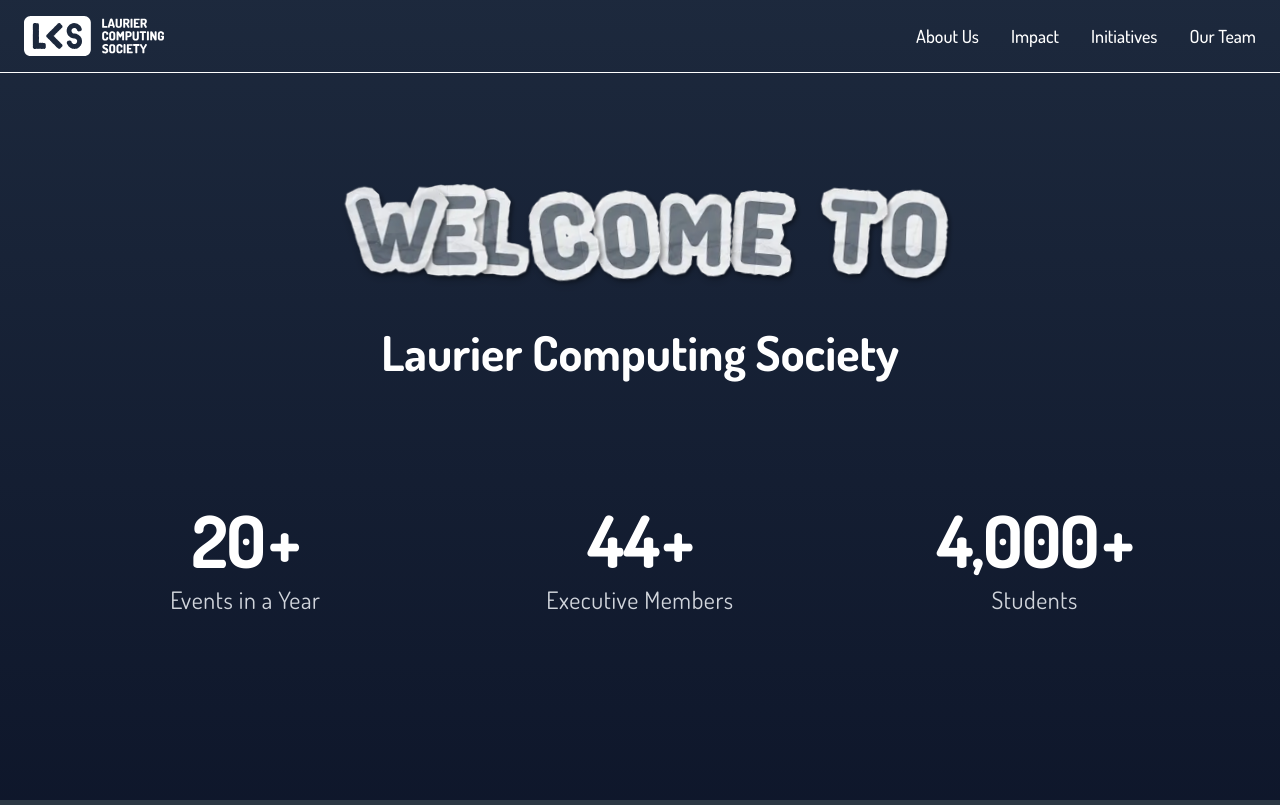
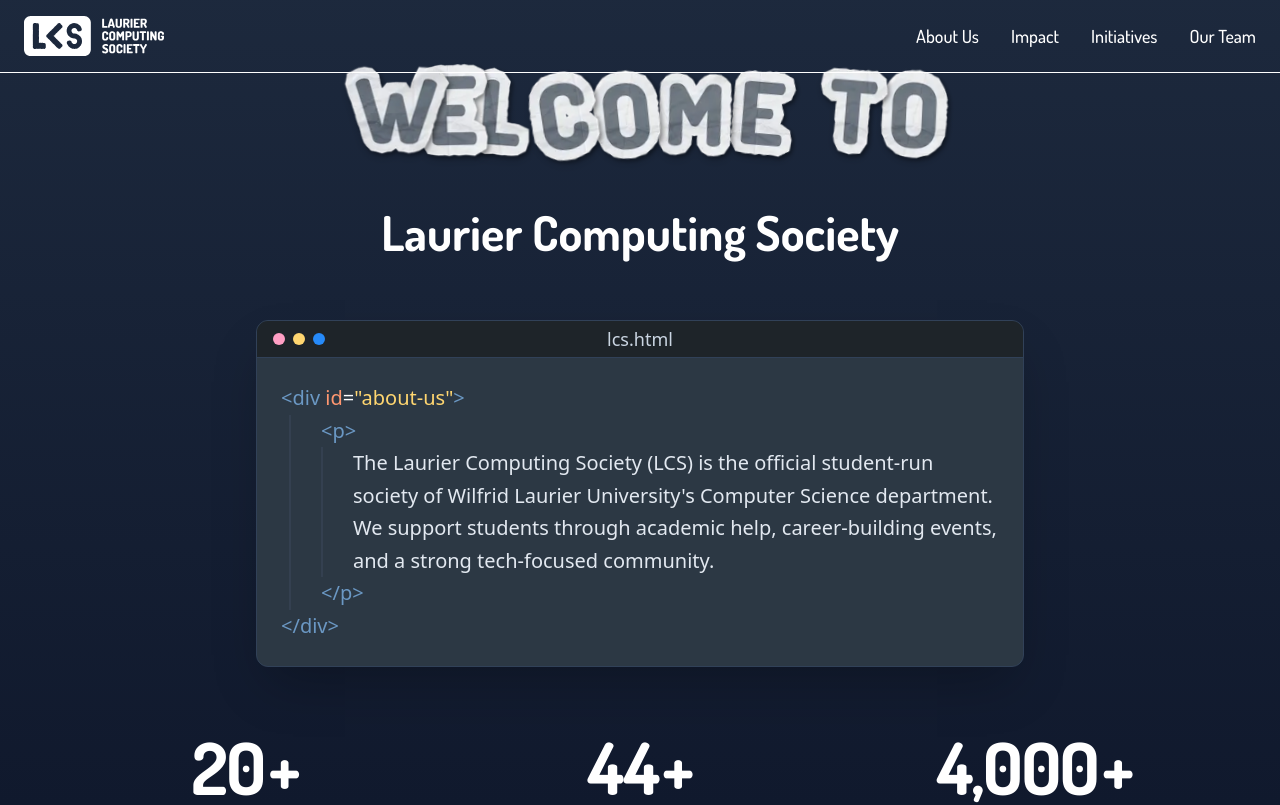
Before and after one commit to LaurierCS/Better-Website, a React (Vite) app: page / in a window 1280 px wide. Shown: the top 805 px of the page. Built offline with nearby package versions, Linux system fonts and the light colour scheme; no server answers; the database is empty.

Commit message:
Fix: HtmlBox on Hero

```diff
--- a/src/pages/Hero.tsx
+++ b/src/pages/Hero.tsx
@@ -4,12 +4,14 @@
 
 import { Welcome } from '../components/hero/Welcome';
 import { Stats } from '../components/hero/Stats';
+import HTMLBox from '../components/hero/HTMLBox';
 
 export const HeroPage = () => {
   return (
     <>
       <section className="w-full min-h-screen flex flex-col items-center justify-center bg-linear-to-b from-slate-800 to-slate-900">
         <Welcome />
+        <HTMLBox />
         <Stats />
       </section>
     </>
```
